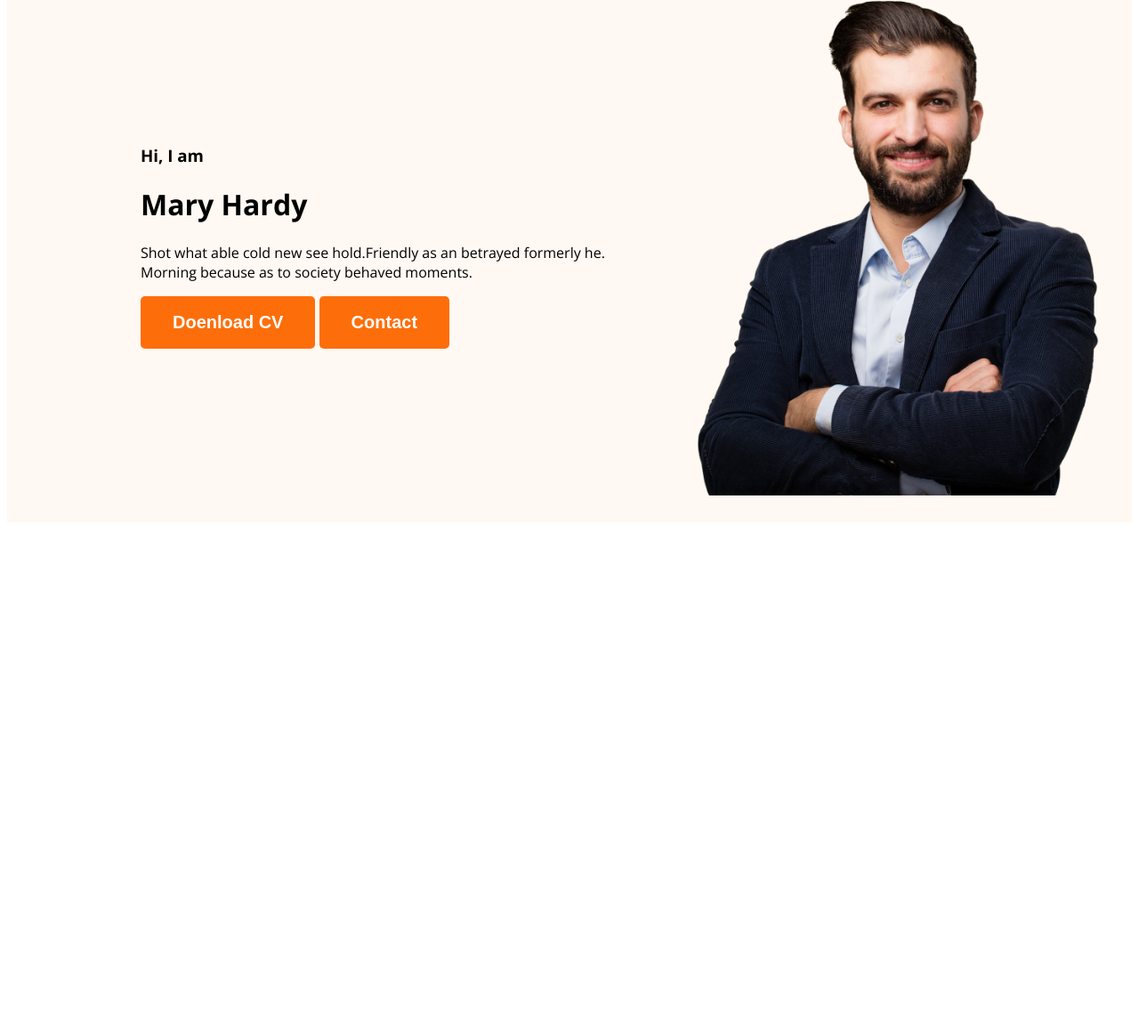
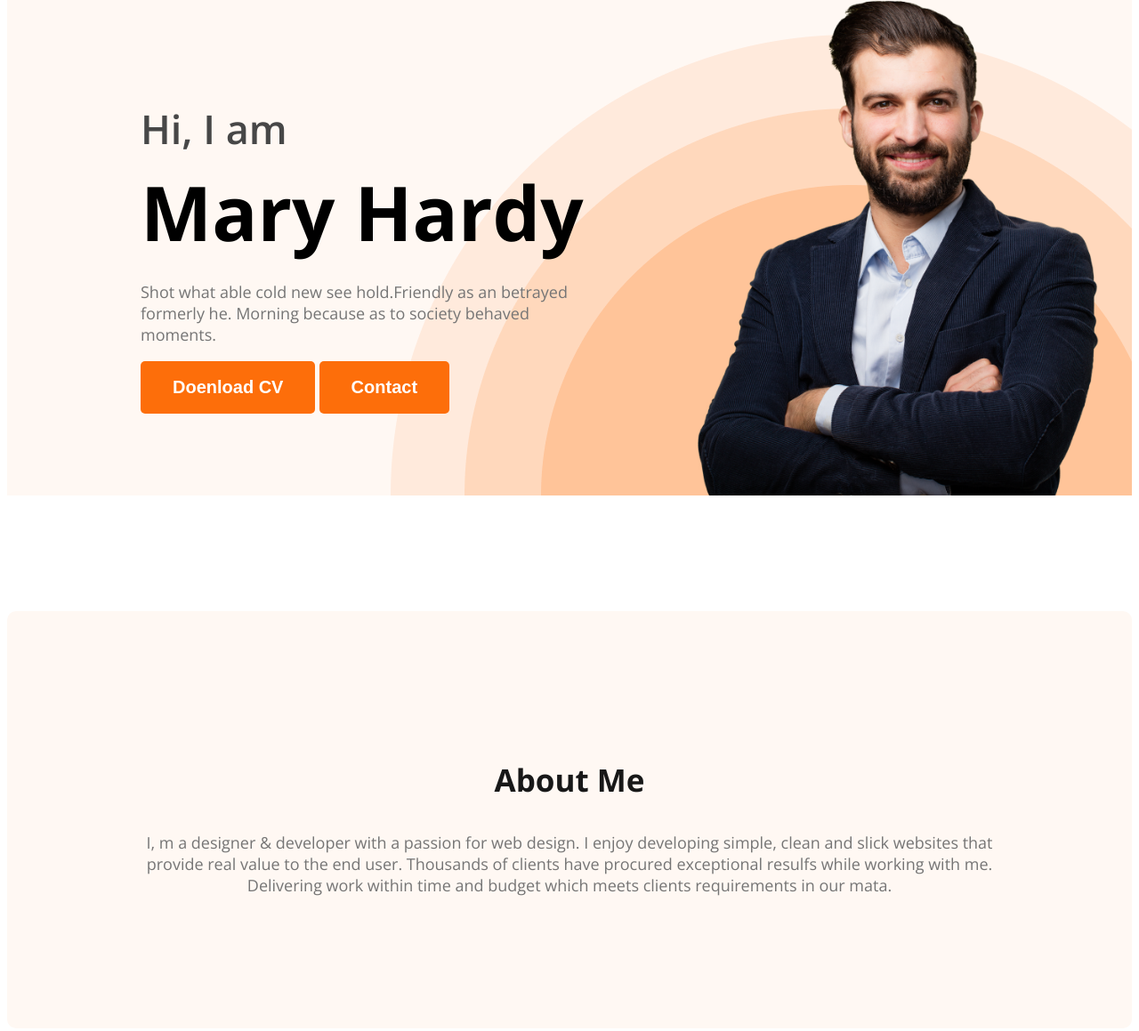
Before and after one commit to Chowdhuryabdul/web-developer-porfoloio-1, a plain HTML site: page index.html in a window 1280 px wide. Shown: the part 211-1370 px from the top of the page at 89% size. Before the commit the page ends 806 px from the top, so only its background shows below. Drawn offline with nearby package versions, Linux system fonts and the light colour scheme.

Commit message:
about section

```diff
--- a/index.html
+++ b/index.html
@@ -23,7 +23,7 @@
         <div class="banner-content">
             <h3 class="banner-greeting">Hi, I am</h3>
             <h1 class="banner-title">Mary Hardy</h1>
-            <p>Shot what able cold new see hold.Friendly as an betrayed formerly he. Morning because as to society behaved moments.</p>
+            <p class="banner-text">Shot what able cold new see hold.Friendly as an betrayed formerly he. Morning because as to society behaved moments.</p>
             <button class="btn-primary">Doenload CV</button>
             <button class="btn-primary">Contact</button>
         </div>
@@ -31,7 +31,10 @@
        </div>
     </header>
     <main>
-
+       <section class="about">
+        <h3 class="section-title">About Me</h3>
+        <p class="section-text">I, m a designer & developer with a passion for web design. I enjoy developing simple, clean and slick websites that provide real value to the end user. Thousands of clients have procured exceptional resulfs while working with me. Delivering work within time and budget which meets clients requirements in our mata.</p>
+       </section>
     </main>
     <footer>
 
--- a/styles/portfolio.css
+++ b/styles/portfolio.css
@@ -1,30 +1,44 @@
 /* common shared styles */
 
-body{
+body {
     font-family: 'Lato', sans-serif;
     font-family: 'Open Sans', sans-serif;
 }
 
-.primay-color{
+.primay-color {
     color: #FD6E0A;
 }
 
-.web-title{
-font-size: 45px;
-font-weight: 800;
+.section-title {
+    font-size: 35px;
+    font-weight: 700;
+   text-align: center;
+   color: #181818;
+}
+
+.section-text{
+    font-size: 18px;
+font-weight: 400;
+text-align: center;
+color: #757575;
+}
+
+.web-title {
+    font-size: 45px;
+    font-weight: 800;
 }
 
 
-nav{
+nav {
     display: flex;
     justify-content: space-between;
     align-items: center;
     margin: 0 200px;
 }
 
-nav>ul{
-   display: flex;
-   align-items: center;
+nav>ul {
+    display: flex;
+    align-items: center;
 }
 
 nav li {
@@ -32,18 +46,18 @@ nav li {
     margin-right: 50px;
 }
 
-.nav-text{
+.nav-text {
     font-size: 20px;
     font-weight: 400;
 }
 
-nav a{
+nav a {
     font-size: 20px;
     font-weight: 400;
     color: #474747;
 }
 
-.btn-primary{
+.btn-primary {
     font-size: 20px;
     font-weight: 700;
     color: #FFF;
@@ -55,15 +69,56 @@ nav a{
 
 /* header styles */
 
-.header{
+.header {
     background-color: #FFF8F3;
+    background-image: url('/images/header_bg.png');
+    background-repeat: no-repeat;
+    background-position: bottom right;
 }
 
-.banner{
-    padding: 30px 30px 30px 150px;
+.banner {
+    padding: 30px 30px 0 150px;
     display: flex;
     align-items: center;
+    justify-content: space-between;
 }
-.banner .profile-pic{
+
+.banner .profile-pic {
     width: 500px;
 }
+
+.banner-greeting {
+    font-size: 45px;
+    font-weight: 600;
+    color: #474747;
+    margin-bottom: 0;
+}
+
+.banner-title {
+    font-size: 85px;
+    font-weight: 700;
+    margin-bottom: 20px;
+    margin-top: 5px;
+}
+
+.banner-text {
+    font-size: 18px;
+    font-weight: 400;
+    color: #757575;
+    margin-top: 0;
+}
+
+.banner-content {
+    max-width: 500px;
+}
+
+/* main section styles */
+
+/* about section style */
+
+.about {
+    padding: 131px;
+    border-radius: 10px;
+    background: #FFF8F3;
+    margin: 130px 0;
+}
```
